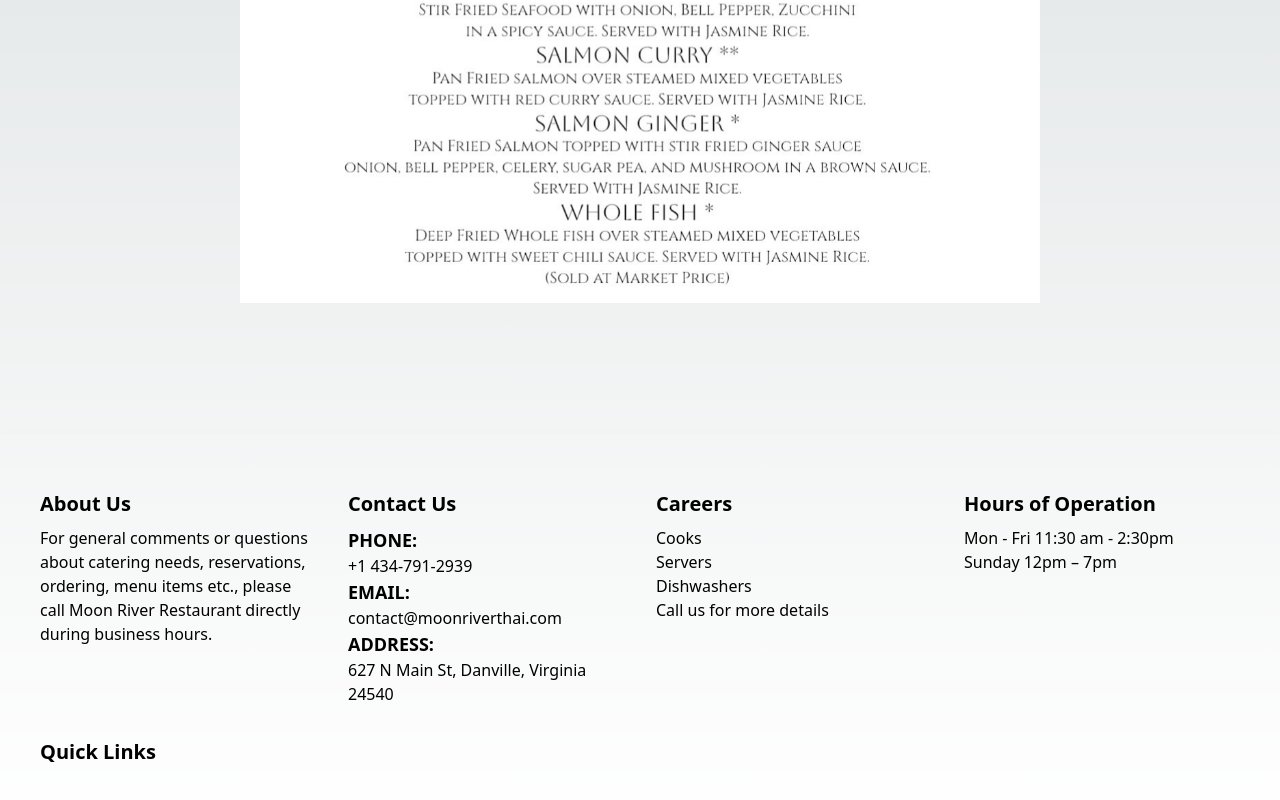
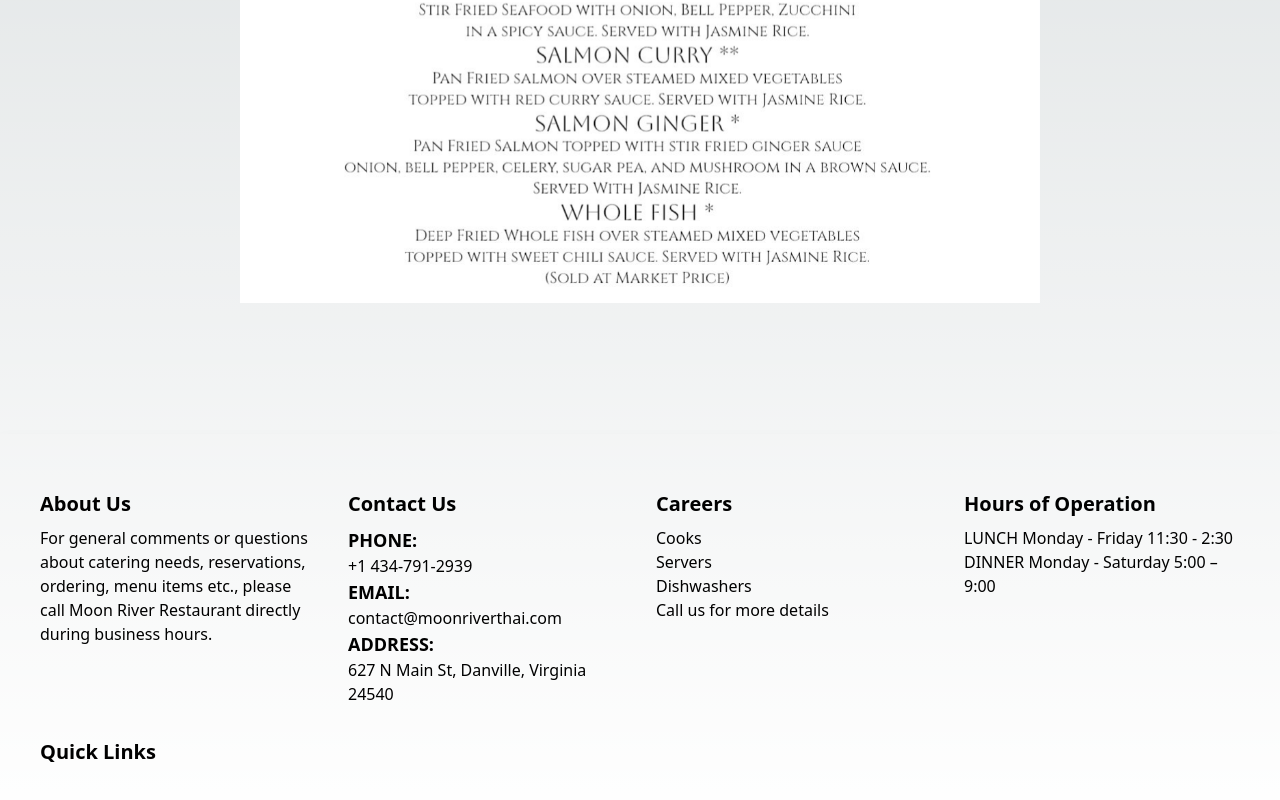
Before and after one commit to katkhoudam/moonriverthai, a Next.js app: page / in a window 1280 px wide. Shown: the part 586-1386 px from the top of the page. Built offline with nearby package versions, Linux system fonts and the light colour scheme.

Commit message:
Update Footer.js

```diff
--- a/components/Footer.js
+++ b/components/Footer.js
@@ -34,9 +34,9 @@ export default function Footer() {
                   </div>
                   <div>
                     <h2 className="font-bold text-xl mb-2">Hours of Operation</h2>
-                    <p>Mon - Fri 11:30 am - 2:30pm </p>
+                    <p>LUNCH Monday - Friday 11:30  - 2:30 </p>
 
-                    <p>Sunday 12pm – 7pm</p>
+                    <p>DINNER Monday - Saturday 5:00 – 9:00 </p>
                   </div>
                   <div>
                     <h2 className="font-bold text-xl mb-2">Quick Links</h2>
```
